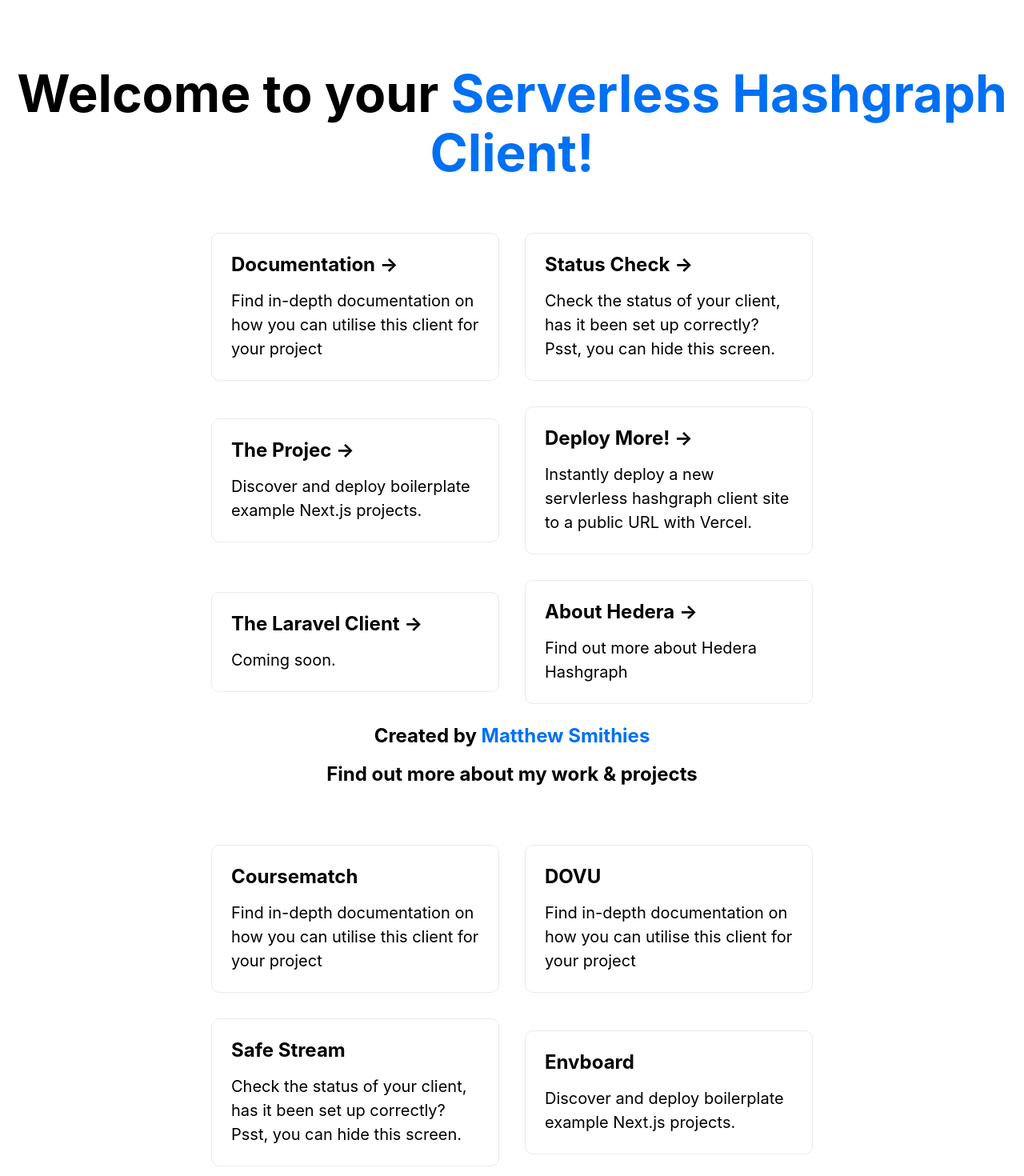
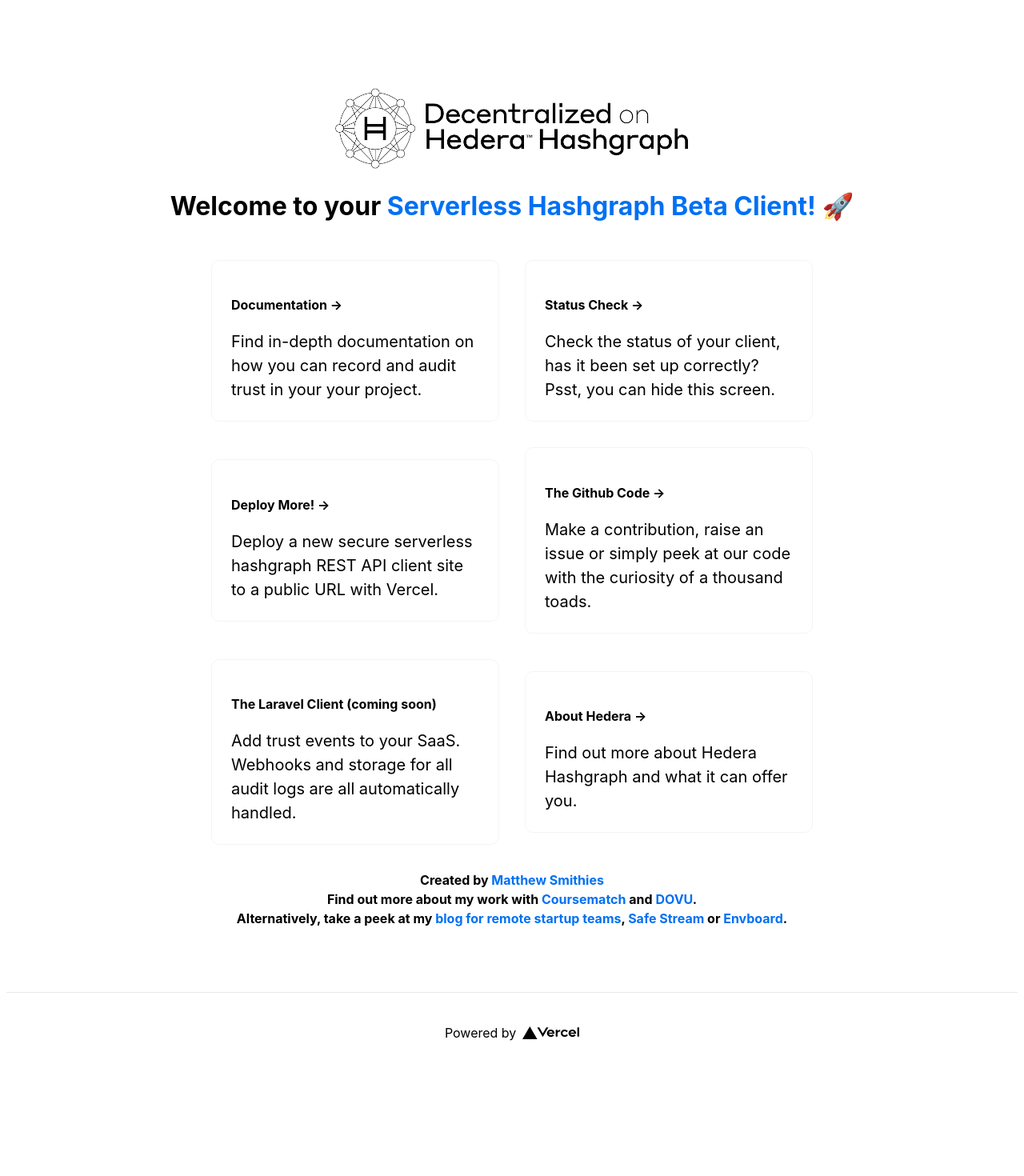
Before and after one commit to trustenterprises/hedera-serverless-api, a Next.js app: page / in a window 1280 px wide. Shown: the top 1470 px of the page at 80% size. After the commit the page ends 1340 px from the top, so only its background shows below. Built offline with nearby package versions, Linux system fonts and the light colour scheme.

Commit message:
Updated home screen

```diff
--- a/pages/index.js
+++ b/pages/index.js
@@ -10,13 +10,19 @@
 			</Head>
 
 			<main className={styles.main}>
+				<img
+					src="/decentralized-on-HH_black.jpg"
+					alt="Vercel Logo"
+					className={styles.supportIcon}
+				/>
+
 				<h1 className={styles.title}>
 					Welcome to your{" "}
 					<a
 						target="_blank"
 						href="https://hashgraph.remotesoftwaredevelopment.com/"
 					>
-						Serverless Hashgraph Client!
+						Serverless Hashgraph Beta Client! 🚀
 					</a>
 				</h1>
 
@@ -26,18 +32,30 @@
 						target="_blank"
 						className={styles.card}
 					>
-						<h3>Documentation &rarr;</h3>
+						<h4>Documentation &rarr;</h4>
 						<p>
-							Find in-depth documentation on how you can utilise this client for
-							your project
+							Find in-depth documentation on how you can record and audit trust
+							in your your project.
 						</p>
 					</a>
 
 					<a href="/api/status" target="_blank" className={styles.card}>
-						<h3>Status Check &rarr;</h3>
+						<h4>Status Check &rarr;</h4>
 						<p>
 							Check the status of your client, has it been set up correctly?
 							Psst, you can hide this screen.
+						</p>
+					</a>
+
+					<a
+						href="https://vercel.com/import?filter=next.js&utm_source=create-next-app&utm_medium=default-template&utm_campaign=create-next-app"
+						target="_blank"
+						className={styles.card}
+					>
+						<h4>Deploy More! &rarr;</h4>
+						<p>
+							Deploy a new secure serverless hashgraph REST API client site to a
+							public URL with Vercel.
 						</p>
 					</a>
 
@@ -46,92 +64,63 @@
 						target="_blank"
 						className={styles.card}
 					>
-						<h3>The Projec &rarr;</h3>
-						<p>Discover and deploy boilerplate example Next.js projects.</p>
+						<h4>The Github Code &rarr;</h4>
+						<p>
+							Make a contribution, raise an issue or simply peek at our code
+							with the curiosity of a thousand toads.
+						</p>
 					</a>
 
-					<a
-						href="https://vercel.com/import?filter=next.js&utm_source=create-next-app&utm_medium=default-template&utm_campaign=create-next-app"
-						target="_blank"
-						className={styles.card}
-					>
-						<h3>Deploy More! &rarr;</h3>
+					<a target="_blank" className={styles.card}>
+						<h4>The Laravel Client (coming soon)</h4>
 						<p>
-							Instantly deploy a new servlerless hashgraph client site to a
-							public URL with Vercel.
+							Add trust events to your SaaS. Webhooks and storage for all audit
+							logs are all automatically handled.
 						</p>
 					</a>
 
 					<a
-						href="https://nextjs.org/docs"
+						href="https://www.hedera.com/"
 						target="_blank"
 						className={styles.card}
 					>
-						<h3>The Laravel Client &rarr;</h3>
-						<p>Coming soon.</p>
-					</a>
-
-					<a
-						href="https://nextjs.org/docs"
-						target="_blank"
-						className={styles.card}
-					>
-						<h3>About Hedera &rarr;</h3>
-						<p>Find out more about Hedera Hashgraph</p>
+						<h4>About Hedera &rarr;</h4>
+						<p>
+							Find out more about Hedera Hashgraph and what it can offer you.
+						</p>
 					</a>
 				</div>
 
-				<h3 className={styles.subtitle}>
+				<h2 className={styles.subtitle}>
 					Created by{" "}
 					<a target="_blank" href="https://remotesoftwaredevelopment.com/">
 						Matthew Smithies
 					</a>
 					<br />
-					Find out more about my work & projects
-				</h3>
-
-				<div className={styles.grid}>
-					<a
-						href="https://nextjs.org/docs"
-						target="_blank"
-						className={styles.card}
-					>
-						<h3>Coursematch</h3>
-						<p>
-							Find in-depth documentation on how you can utilise this client for
-							your project
-						</p>
+					Find out more about my work with{" "}
+					<a target="_blank" href="https://coursematch.io/">
+						Coursematch
+					</a>{" "}
+					and{" "}
+					<a target="_blank" href="https://dovu.io/">
+						DOVU
 					</a>
-
-					<a
-						href="https://nextjs.org/docs"
-						target="_blank"
-						className={styles.card}
-					>
-						<h3>DOVU</h3>
-						<p>
-							Find in-depth documentation on how you can utilise this client for
-							your project
-						</p>
+					.
+					<br />
+					Alternatively, take a peek at my{" "}
+					<a target="_blank" href="https://worldclassremote.com/">
+						blog for remote startup teams
 					</a>
-
-					<a href="/api/status" target="_blank" className={styles.card}>
-						<h3>Safe Stream</h3>
-						<p>
-							Check the status of your client, has it been set up correctly?
-							Psst, you can hide this screen.
-						</p>
+					,{" "}
+					<a target="_blank" href="https://safestream.info/">
+						Safe Stream
+					</a>{" "}
+					or{" "}
+					<a target="_blank" href="https://envboard.dev/">
+						Envboard
 					</a>
-
-					<a
-						href="https://github.com/mattsmithies/hedera-serverless-consensus"
-						target="_blank"
-						className={styles.card}
-					>
-						<h3>Envboard</h3>
-						<p>Discover and deploy boilerplate example Next.js projects.</p>
-					</a>
-				</div>
+					.
+				</h2>
 			</main>
 
 			<footer className={styles.footer}>
--- a/styles/Home.module.css
+++ b/styles/Home.module.css
@@ -51,13 +51,13 @@
 .title {
   margin: 0;
   line-height: 1.15;
-  font-size: 4rem;
+  font-size: 2rem;
 }
 
 .subtitle {
   margin: 0;
-  line-height: 2;
-  font-size: 1.5rem;
+  line-height: 1.5;
+  font-size: 1rem;
   text-align: center;
 }
 
@@ -76,7 +76,7 @@
   background: #fafafa;
   border-radius: 5px;
   padding: 0.75rem;
-  font-size: 1.1rem;
+  font-size: 1rem;
   font-family: Menlo, Monaco, Lucida Console, Liberation Mono, DejaVu Sans Mono,
     Bitstream Vera Sans Mono, Courier New, monospace;
 }
@@ -88,7 +88,8 @@
   flex-wrap: wrap;
 
   max-width: 800px;
-  margin-top: 3rem;
+  margin-top: 2rem;
+  margin-bottom: 1rem;
 }
 
 .card {
@@ -98,7 +99,7 @@
   text-align: left;
   color: inherit;
   text-decoration: none;
-  border: 1px solid #eaeaea;
+  border: 1px solid #eaeaea80;
   border-radius: 10px;
   transition: color 0.15s ease, border-color 0.15s ease;
 }
@@ -107,7 +108,7 @@
 .card:focus,
 .card:active {
   color: #0070f3;
-  border-color: #0070f3;
+  border-color: #0070f380;
 }
 
 .card h3 {
@@ -124,6 +125,9 @@
 .logo {
   height: 1em;
 }
+.supportIcon {
+  height: 10em;
+}
 
 @media (max-width: 600px) {
   .grid {
```
Also changed, not shown: public/decentralized-on-HH_black.jpg (added).
